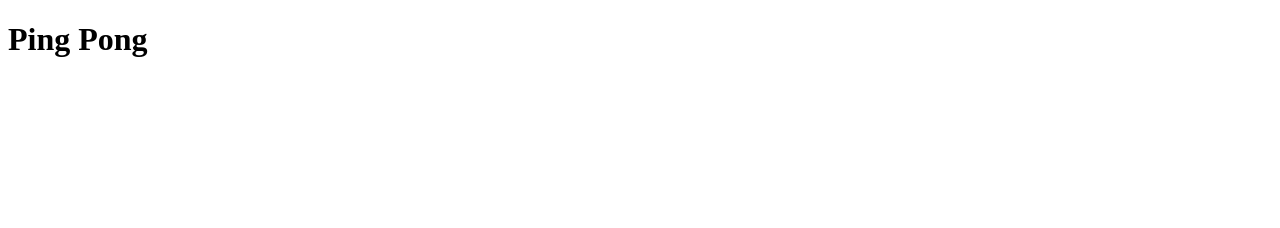
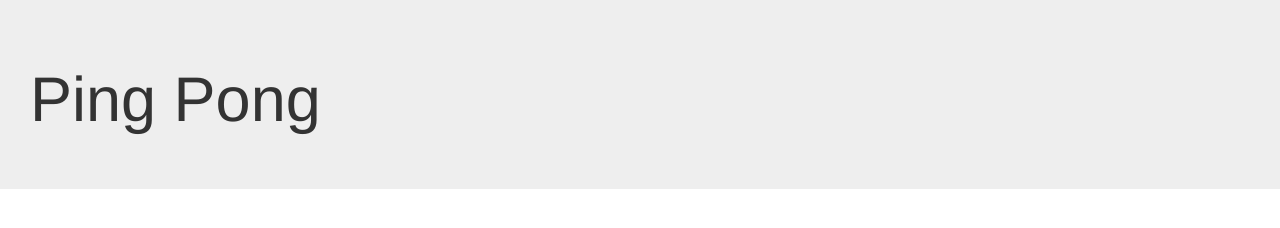
Before and after one commit to murungiKirima/pingpong, a plain HTML site: page index.html in a window 1280 px wide. Drawn offline with Linux system fonts and the light colour scheme.

Commit message:
Add links

```diff
--- a/index.html
+++ b/index.html
@@ -3,6 +3,8 @@
   <head>
     <meta charset="utf-8">
     <title>Ping Pong</title>
+    <link rel="stylesheet" href="css/css/bootstrap.css">
+    <link rel="stylesheet" href="css/styles.css">
   </head>
   <body>
     <header>
```
